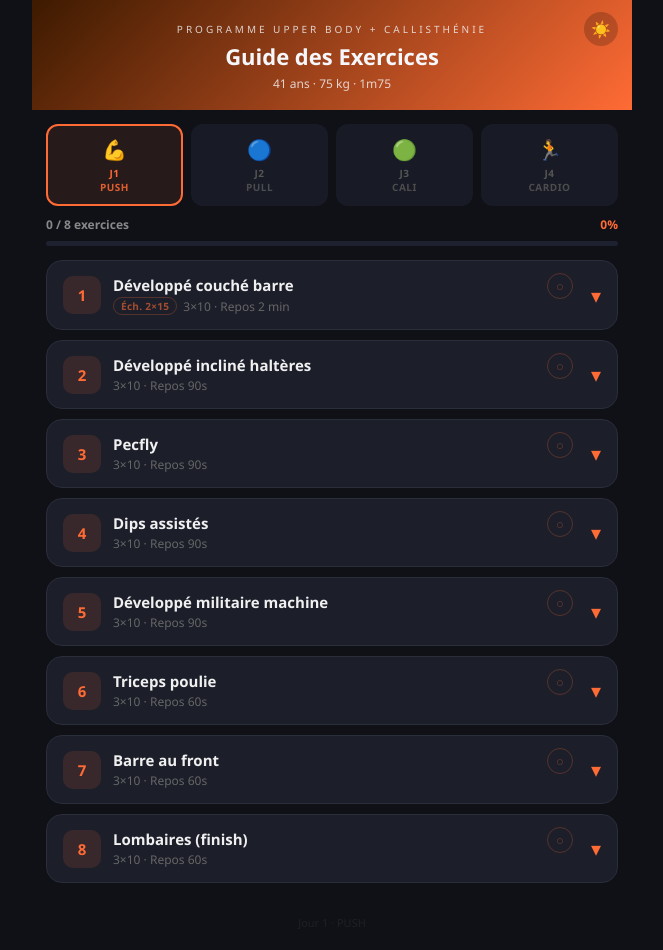
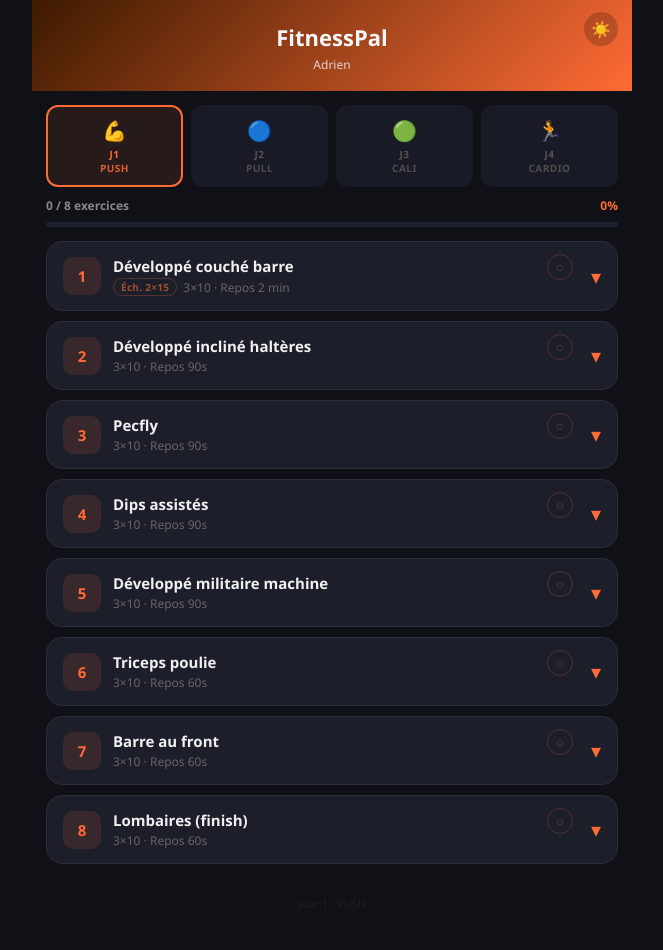
Before and after one commit to adrienvidal/fitness-app, a React (Vite) app: page / in a window 1280 px wide. Shown: the whole page, without its empty margins (308-971 px from the left). Built offline with nearby package versions, Linux system fonts and the light colour scheme.

Commit message:
update header

```diff
--- a/src/components/Header/Header.scss
+++ b/src/components/Header/Header.scss
@@ -26,15 +26,6 @@
     }
   }
 
-  &__label {
-    font-size: 10px;
-    letter-spacing: 3px;
-    text-transform: uppercase;
-    opacity: 0.8;
-    margin-bottom: 5px;
-    color: #f5f7fa;
-  }
-
   &__title {
     font-weight: 800;
     font-size: 22px;
--- a/src/components/Header/Header.tsx
+++ b/src/components/Header/Header.tsx
@@ -31,11 +31,8 @@
       >
         {theme === "dark" ? "☀️" : "🌙"}
       </button>
-      <div className="header__label">
-        Programme Upper Body + Callisthénie
-      </div>
-      <div className="header__title">Guide des Exercices</div>
-      <div className="header__subtitle">41 ans · 75 kg · 1m75</div>
+      <div className="header__title">FitnessPal</div>
+      <div className="header__subtitle">Adrien</div>
     </div>
   );
 }
```
